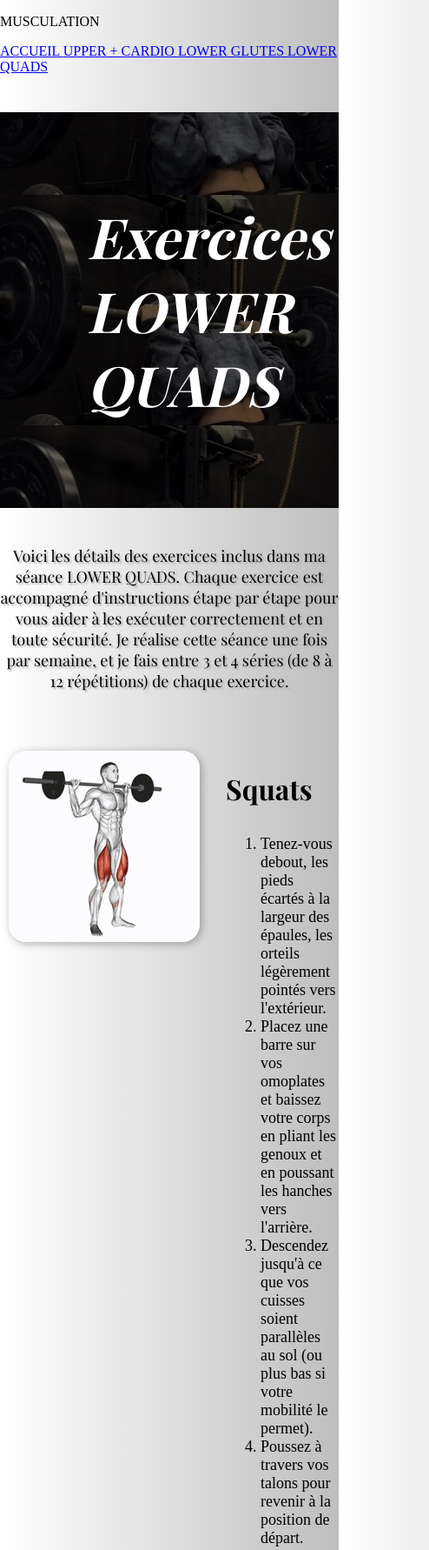
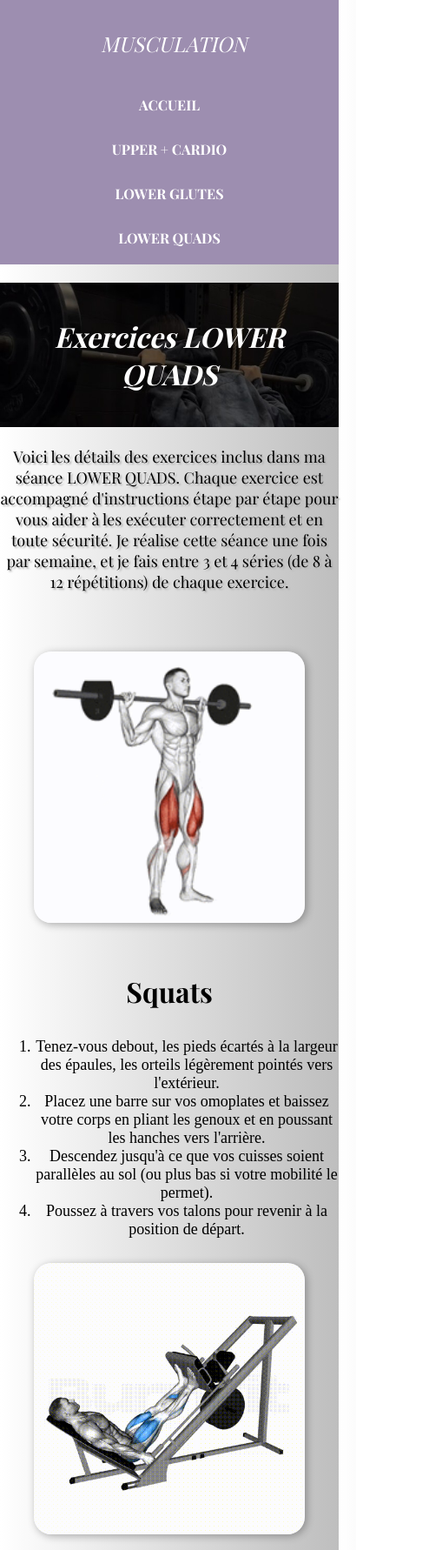
Before and after one commit to chloeliebeaux-design/site-web-musculation, a plain HTML site: page seance_quad.html in a window 390 px wide. Shown: the top 1782 px of the page at 87% size, 494 px wide, since content can reach past the window. Drawn offline with nearby package versions, Linux system fonts and the light colour scheme; a web font is replaced by a local one.

Commit message:
Refactor CSS styles and add responsive design

```diff
--- a/style.css
+++ b/style.css
@@ -168,3 +168,85 @@ h3{
 .mail-block{
     font-family: "Playfair Display", serif;
 }
+.retour{
+    width: 30px;
+    height: auto;
+    position: fixed;
+    top:10px;
+    left:10px;
+}
+.menu {
+    display: flex;
+    padding: 0px;
+    align-items: center;
+    justify-content: space-between;
+    background-color: #9d8eb0
+}
+.menutext{
+    font-family: "Playfair Display", serif;
+    font-weight: bold;
+    font-size:0.5cm;
+    color: #ffffff;
+    text-decoration: none;
+    margin-top:10px;
+    margin-right: 20px;
+    border-right:#ffffff 1px solid;
+    padding: 10px;
+}
+.title1{
+    font-family:"Playfair Display", serif;
+    color: #ffffff;
+    margin-left: 10px;
+    font-size: x-large;
+    font-style:italic
+}
+.menutext:hover{
+    text-decoration: underline ;
+}
+
+/* RESPONSIVE MOBILE */
+@media (max-width: 768px) {
+    .titre,
+    .titre2upp,
+    .titre2gl,
+    .titre2q {
+        font-size: 2em;
+        padding: 40px;
+        background-size: cover;
+    }
+    .upper,
+    .lowerg,
+    .lowerq {
+        padding: 80px;
+        text-align: center;
+        background-size: cover;
+    }
+    .menu {
+        flex-direction: column;
+        text-align: center;
+        padding: 10px;
+    }
+    .menutext {
+        border-right: none;
+        margin-right: 0;
+        padding: 10px 0;
+        font-size: 1rem;
+    }
+    .ligne {
+        flex-direction: column;
+        align-items: center;
+    }
+    .texte {
+        margin-left: 0;
+        margin-top: 15px;
+        text-align: center;
+    }
+    .photo {
+        width: 80%;
+    }
+    .coordonnees {
+        flex-direction: column;
+        gap: 10px;
+        text-align: center;
+    }
+}
```
